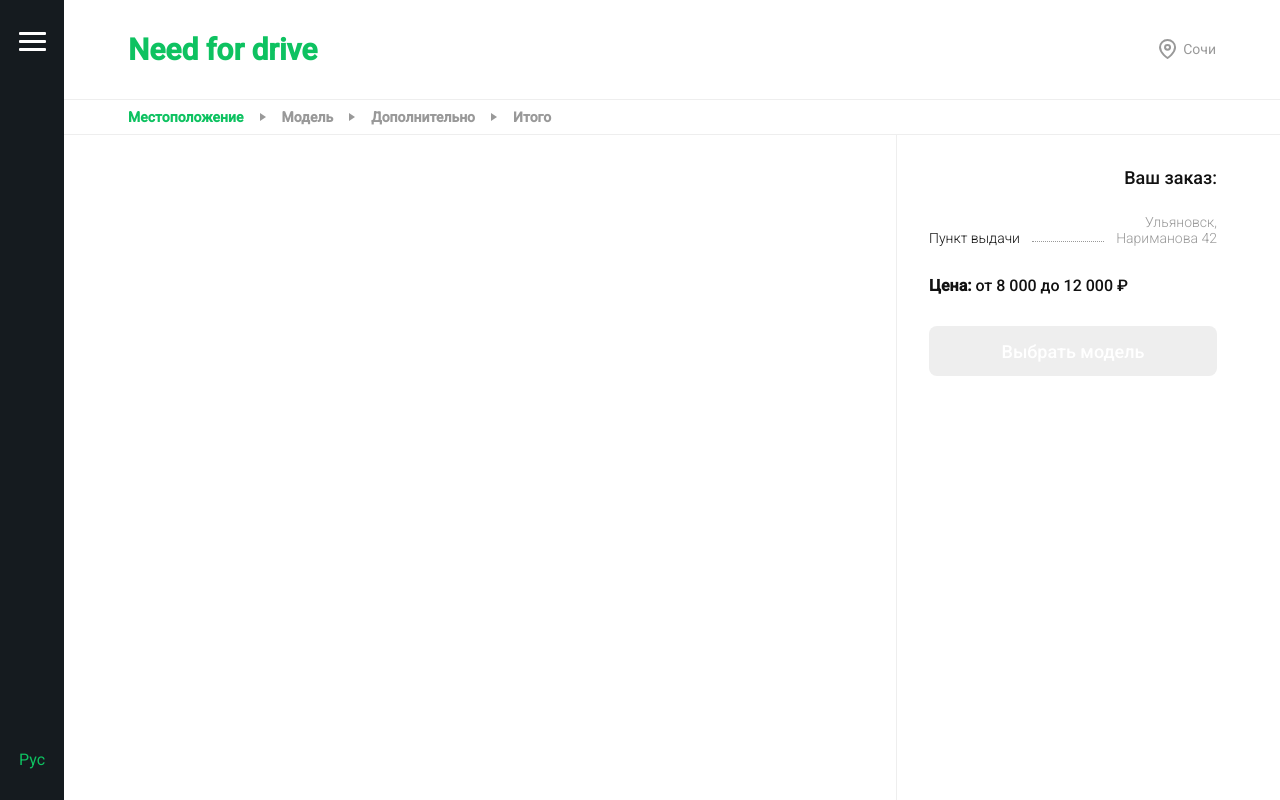
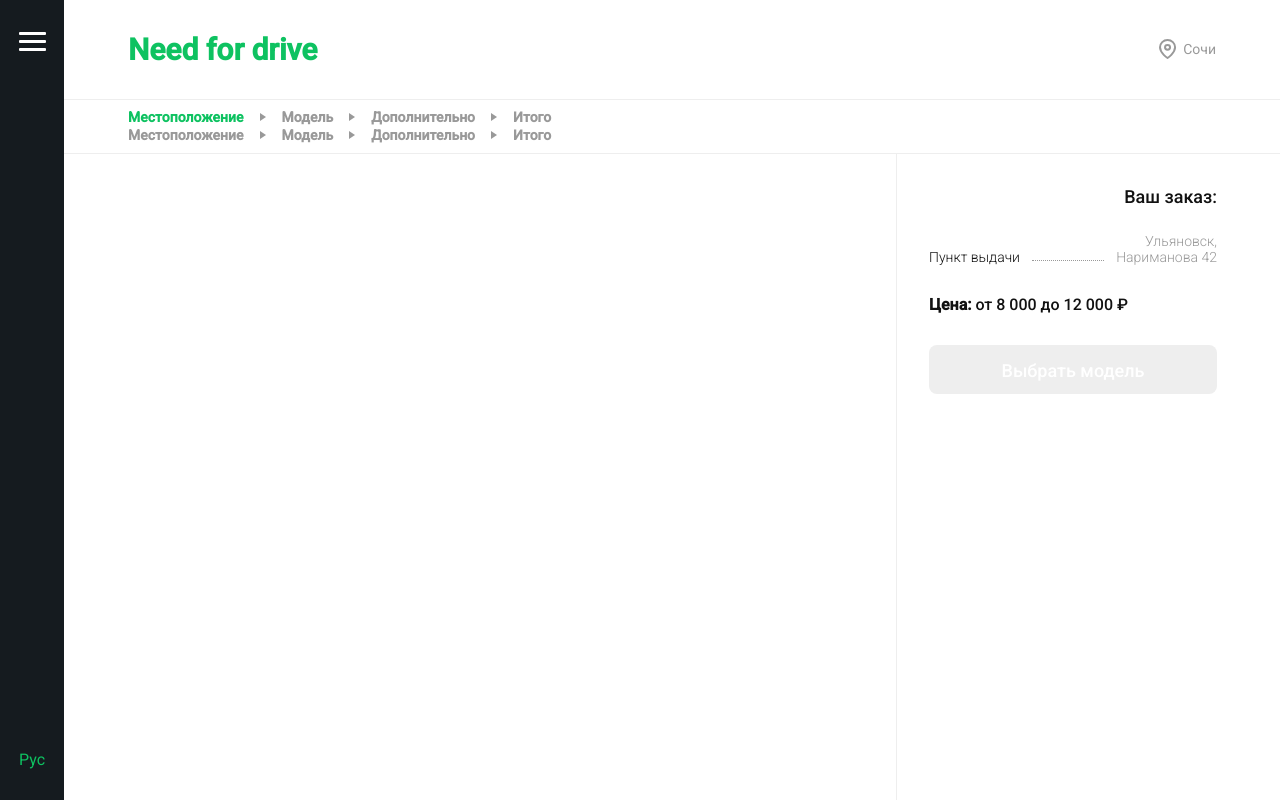
Before and after one commit to reywheel/vue-need-for-drive, a Vue app: page /order in a window 1280 px wide. Built offline with nearby package versions, Linux system fonts and the light colour scheme; what vue-simple-svg would draw is missing.

Commit message:
начал делать хлебные крошки

```diff
--- /dev/null
+++ b/src/components/TheCrumbs.vue
@@ -0,0 +1,85 @@
+<template>
+  <ul class="crumbs__list">
+    <router-link
+      v-for="(item, index) of items"
+      :key="index"
+      :to="{ name: item.routeName }"
+      v-slot="{ navigate, isExactActive }"
+    >
+      <li
+        class="crumbs__item"
+        :class="{ 'crumbs__item--active': isExactActive }"
+        @click="navigate"
+      >
+        {{ item.text }}
+      </li>
+    </router-link>
+  </ul>
+</template>
+
+<script>
+export default {
+  name: "TheCrumbs",
+  data() {
+    return {
+      items: [
+        {
+          text: "Местоположение",
+          routeName: "orderLocation"
+        },
+        {
+          text: "Модель",
+          routeName: "orderModel"
+        },
+        {
+          text: "Дополнительно",
+          routeName: "orderAdditionally"
+        },
+        {
+          text: "Итого",
+          routeName: "orderTotal"
+        }
+      ]
+    };
+  },
+  computed: {
+    routeName() {
+      return this.$route.name;
+    }
+  }
+};
+</script>
+
+<style scoped lang="scss">
+.crumbs__item {
+  position: relative;
+  display: inline-block;
+  font-weight: bold;
+  font-size: 14px;
+  line-height: 16px;
+  color: #999999;
+  cursor: pointer;
+  transition: all 0.3s;
+
+  &--active {
+    color: $accent;
+  }
+
+  &:not(:last-child) {
+    padding-right: 22px;
+    margin-right: 16px;
+
+    &::before {
+      content: "";
+      position: absolute;
+      right: 0;
+      top: 50%;
+      transform: translateY(-50%);
+      height: 8px;
+      width: 6px;
+      background: url("~@/assets/triangle-right.svg") no-repeat center;
+      background-size: contain;
+    }
+  }
+}
+</style>
--- a/src/views/OrderPage.vue
+++ b/src/views/OrderPage.vue
@@ -28,6 +28,7 @@
         <li class="crumbs__item">Дополнительно</li>
         <li class="crumbs__item">Итого</li>
       </ul>
+      <the-crumbs />
     </div>
     <div class="order__wrapper">
       <div class="order__area">
@@ -58,9 +59,11 @@
 <script>
 import { getterTypes, mutationTypes } from "@/store/app";
 import { mapGetters, mapMutations } from "vuex";
+import TheCrumbs from "@/components/TheCrumbs";
 
 export default {
   name: "OrderPage",
+  components: { TheCrumbs },
   data() {
     return {
       isLocationSelectorShow: false
```
